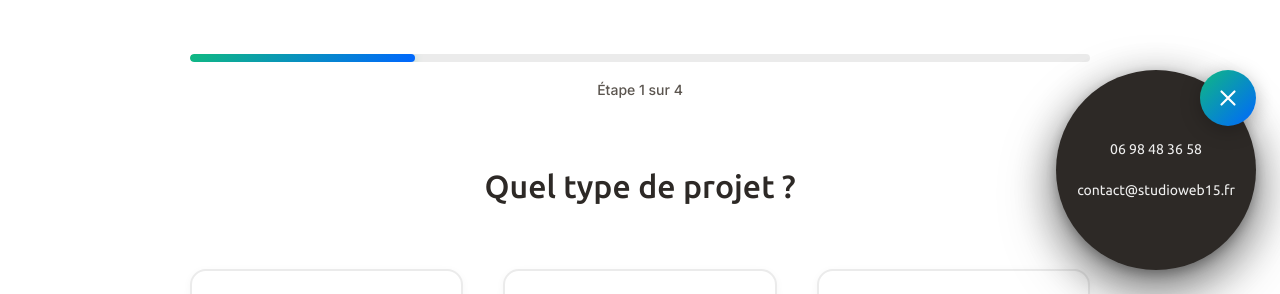
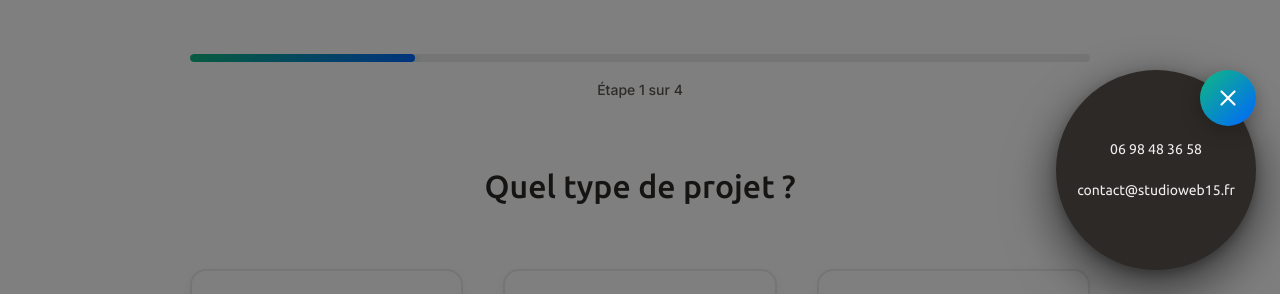
Before and after one commit to charles4nier/studio-web-15, a Next.js app: page /contact in a window 1280 px wide. Both pictures are taken after a click on the button "Afficher téléphone et email". Shown: the part 506-800 px from the top of the page. Built offline with nearby package versions, Linux system fonts and the light colour scheme; no server answers.

Commit message:
Update style

```diff
--- a/features/contact/ContactWizard/index.tsx
+++ b/features/contact/ContactWizard/index.tsx
@@ -11,6 +11,7 @@ interface FormData {
 	timing: string;
 	name: string;
 	email: string;
+	phone: string;
 	message: string;
 }
 
@@ -22,6 +23,7 @@ export default function ContactWizard() {
 		timing: '',
 		name: '',
 		email: '',
+		phone: '',
 		message: ''
 	});
 	const [isSubmitting, setIsSubmitting] = useState(false);
@@ -65,6 +67,7 @@ export default function ContactWizard() {
 				body: JSON.stringify({
 					name: formData.name,
 					email: formData.email,
+					phone: formData.phone || undefined,
 					message: formData.message || undefined,
 					source: 'Contact',
 					projectType: formData.projectType || undefined,
@@ -356,6 +359,20 @@ export default function ContactWizard() {
 							</div>
 
 							<div className="wizard-form__group">
+								<label htmlFor="phone" className="wizard-form__label">
+									Téléphone (optionnel)
+								</label>
+								<input
+									type="tel"
+									id="phone"
+									className="wizard-form__input"
+									value={formData.phone}
+									onChange={(e) => handleInputChange('phone', e.target.value)}
+									placeholder="06 12 34 56 78"
+								/>
+							</div>
+
+							<div className="wizard-form__group">
 								<label htmlFor="message" className="wizard-form__label">
 									Votre message (optionnel)
 								</label>
--- a/shared/components/FloatingContact/index.tsx
+++ b/shared/components/FloatingContact/index.tsx
@@ -62,7 +62,10 @@ export default function FloatingContact() {
 
 	const toggle = () => setIsOpen((o) => !o);
 
+
 	return (
+		<>
+
 		<div className={`floating-contact${isOpen ? ' floating-contact--open' : ''}`} ref={containerRef}>
 			{/* Cellule noire en cercle : se forme au clic */}
 			<AnimatePresence>
@@ -101,11 +104,11 @@ export default function FloatingContact() {
 								fill="none"
 								stroke={`url(#float-grad-${gradientId})`}
 								strokeWidth="1.4"
-								opacity="0.2"
+								opacity="0.35"
 							>
 								<animate
 									attributeName="d"
-									dur="28s"
+									dur="20s"
 									repeatCount="indefinite"
 									values="M 150 30 Q 100 80, 50 120 T 20 180; M 150 30 Q 110 100, 50 100 T 20 160; M 150 30 Q 90 60, 50 140 T 20 180; M 150 30 Q 100 80, 50 120 T 20 180"
 								/>
@@ -114,12 +117,12 @@ export default function FloatingContact() {
 							<path
 								fill="none"
 								stroke={`url(#float-grad-${gradientId})`}
-								strokeWidth="1"
+								strokeWidth="1.2"
 								opacity="0.1"
 							>
 								<animate
 									attributeName="d"
-									dur="25s"
+									dur="18s"
 									repeatCount="indefinite"
 									values="M 100 180 Q 60 120, 30 80 T 50 30; M 100 180 Q 80 140, 30 100 T 60 30; M 100 180 Q 50 100, 30 60 T 50 30; M 100 180 Q 60 120, 30 80 T 50 30"
 								/>
@@ -198,5 +201,7 @@ export default function FloatingContact() {
 				</svg>
 			</motion.button>
 		</div>
+		<div className={`floating-contact__overlay ${isOpen ? ' floating-contact__overlay--open' : ''}`}  onClick={toggle} />
+		</>
 	);
 }
--- a/shared/components/FloatingContact/style.scss
+++ b/shared/components/FloatingContact/style.scss
@@ -9,6 +9,22 @@
 	&--open {
 		height: 200px;
 	}
+}
+
+.floating-contact__overlay {
+	position: fixed;
+	top: 0;
+	left: 0;
+	width: 100%;
+	height: 100%;
+	background: rgba(0, 0, 0, 0.5);
+	z-index: 999;
+	transition: all 0.6s ease;
+	opacity: 0;
+	&--open {
+		opacity: 1;
+	}
+
 }
 
 /* Cellule noire en cercle */
```
Also changed, not shown: package.json (indentation only).
